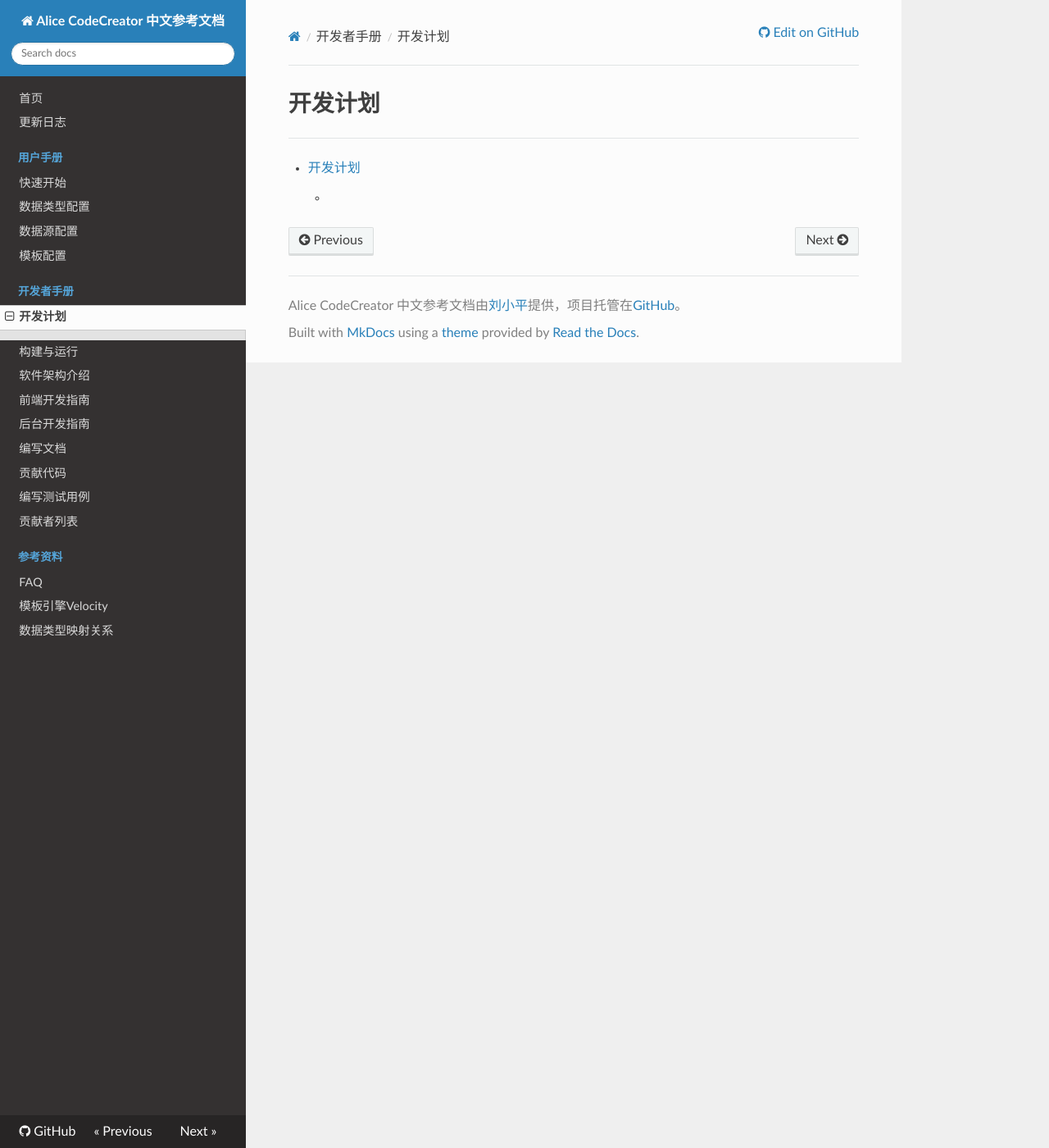
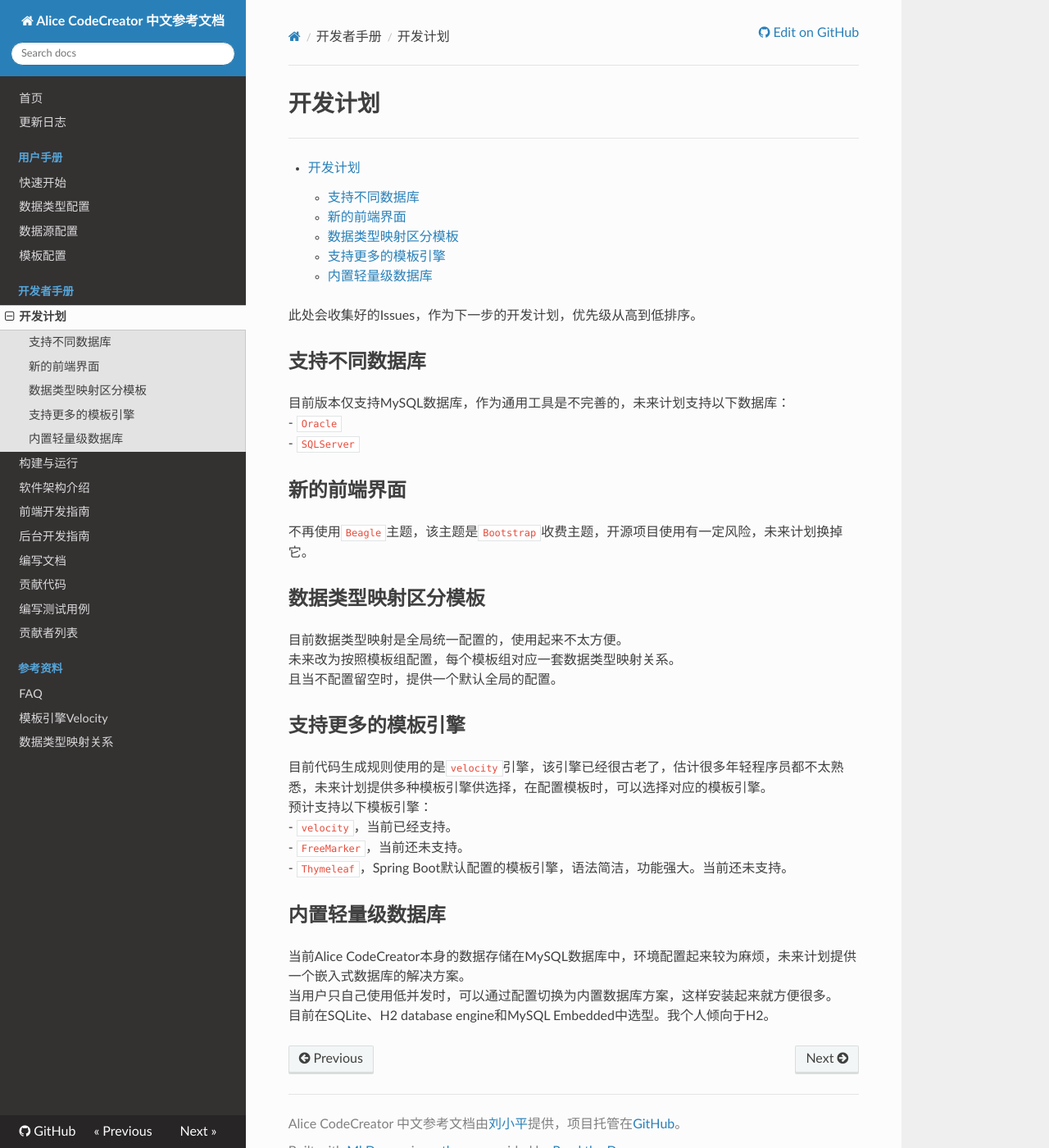
Before and after one commit to lxp135/alice-code-creator-docs, an MkDocs documentation site: the page built from docs/Developers/Plan.md, in a window 1280 px wide and 1400 px high. Shown: the whole window at 82% size. Built offline with MkDocs 1.6.1, drawn with Linux system fonts in a browser that asks for light colours; nearby versions of some CDN libraries; old or Windows-style settings are respelled for this version of MkDocs.

Commit message:
未来开发计划。

```diff
--- a/docs/Developers/Plan.md
+++ b/docs/Developers/Plan.md
@@ -3,5 +3,29 @@
 
 [TOC]
 
+此处会收集好的Issues，作为下一步的开发计划，优先级从高到低排序。
 
-##
+## 支持不同数据库
+目前版本仅支持MySQL数据库，作为通用工具是不完善的，未来计划支持以下数据库：
+- `Oracle`
+- `SQLServer`
+
+## 新的前端界面
+不再使用`Beagle`主题，该主题是`Bootstrap`收费主题，开源项目使用有一定风险，未来计划换掉它。
+
+## 数据类型映射区分模板
+目前数据类型映射是全局统一配置的，使用起来不太方便。
+未来改为按照模板组配置，每个模板组对应一套数据类型映射关系。
+且当不配置留空时，提供一个默认全局的配置。
+
+## 支持更多的模板引擎
+目前代码生成规则使用的是`velocity`引擎，该引擎已经很古老了，估计很多年轻程序员都不太熟悉，未来计划提供多种模板引擎供选择，在配置模板时，可以选择对应的模板引擎。
+预计支持以下模板引擎：
+- `velocity`，当前已经支持。
+- `FreeMarker`，当前还未支持。
+- `Thymeleaf`，Spring Boot默认配置的模板引擎，语法简洁，功能强大。当前还未支持。
+
+## 内置轻量级数据库
+当前Alice CodeCreator本身的数据存储在MySQL数据库中，环境配置起来较为麻烦，未来计划提供一个嵌入式数据库的解决方案。
+当用户只自己使用低并发时，可以通过配置切换为内置数据库方案，这样安装起来就方便很多。
+目前在SQLite、H2 database engine和MySQL Embedded中选型。我个人倾向于H2。
```
